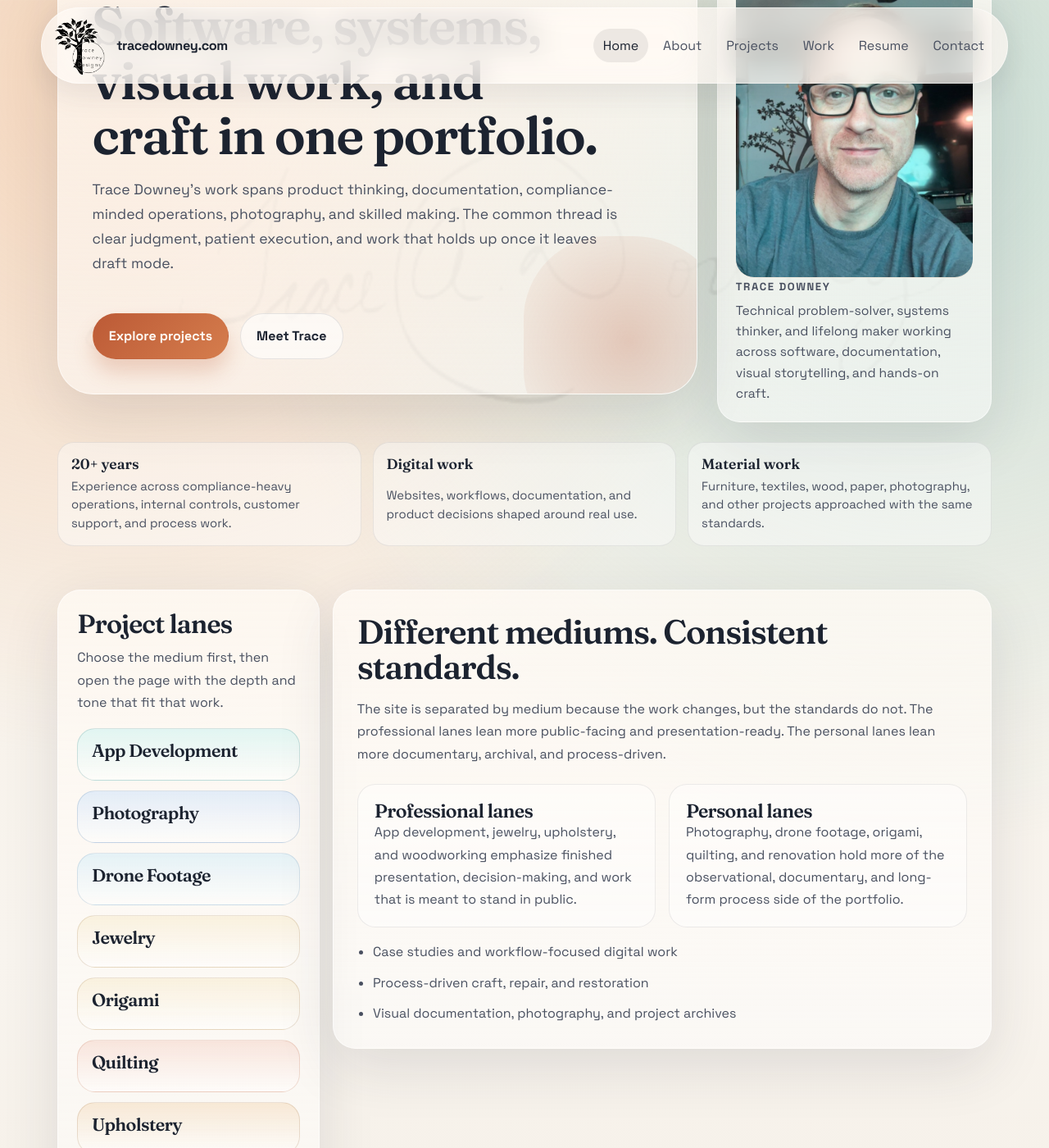
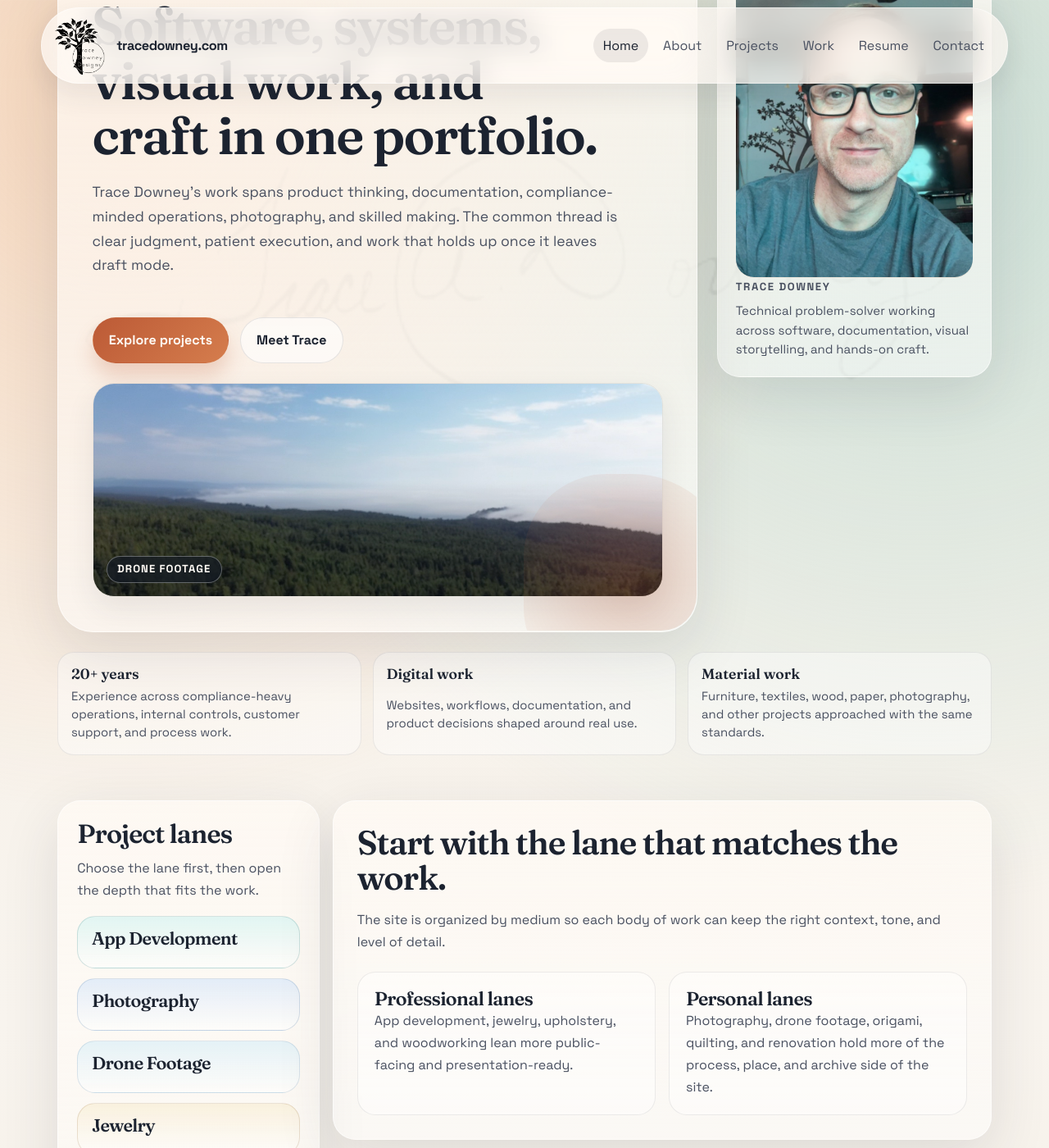
Before and after one commit to tracedowney/tracedowney.github.io, a Jekyll site: the page built from index.html, in a window 1280 px wide and 1400 px high, scrolled down 204 px. Shown: the whole window at 82% size. Built offline with Jekyll 4.4.1, drawn with Linux system fonts in a browser that asks for light colours; some of the changed text lies outside the part shown.

Commit message:
Refine homepage with forest hero feature

```diff
--- a/assets/css/site.css
+++ b/assets/css/site.css
@@ -364,7 +364,7 @@ body.background-logo .site-shell::before {
 .hero-copy {
   position: relative;
   display: grid;
-  gap: 1rem;
+  gap: 1.15rem;
   overflow: hidden;
   padding: 2.6rem;
   border-radius: clamp(28px, 4vw, 44px);
@@ -477,6 +477,55 @@ body.page-work .page-intro h1 {
 
 .button-row {
   margin-top: 1.8rem;
+}
+
+.hero-copy__feature {
+  position: relative;
+  display: block;
+  overflow: hidden;
+  margin-top: 0.35rem;
+  border: 1px solid rgba(28, 35, 48, 0.08);
+  border-radius: 26px;
+  box-shadow: var(--shadow-soft);
+  aspect-ratio: 16 / 6;
+  text-decoration: none;
+}
+
+.hero-copy__feature::after {
+  content: "";
+  position: absolute;
+  inset: auto 0 0;
+  height: 55%;
+  background: linear-gradient(180deg, rgba(17, 24, 38, 0), rgba(17, 24, 38, 0.34));
+  pointer-events: none;
+}
+
+.hero-copy__feature img {
+  display: block;
+  width: 100%;
+  height: 100%;
+  object-fit: cover;
+  object-position: center 52%;
+}
+
+.hero-copy__feature-badge {
+  position: absolute;
+  left: 1rem;
+  bottom: 1rem;
+  z-index: 1;
+  display: inline-flex;
+  align-items: center;
+  min-height: 2rem;
+  padding: 0.28rem 0.78rem;
+  border: 1px solid rgba(255, 255, 255, 0.32);
+  border-radius: 999px;
+  background: rgba(17, 24, 38, 0.56);
+  color: #fffaf4;
+  font-size: 0.82rem;
+  font-weight: 700;
+  letter-spacing: 0.08em;
+  text-transform: uppercase;
+  backdrop-filter: blur(14px);
 }
 
 .button {
@@ -629,8 +678,8 @@ body.page-work .page-intro h1 {
 
 .hero-panel__summary {
   color: var(--ink-700);
-  font-size: 0.98rem;
-  line-height: 1.6;
+  font-size: 0.94rem;
+  line-height: 1.55;
 }
 
 .hero-panel__body .mini-list {
@@ -1785,6 +1834,10 @@ body.page-work .page-intro h1 {
     min-height: 18rem;
   }
 
+  .hero-copy__feature {
+    aspect-ratio: 16 / 7;
+  }
+
   .project-feature,
   .project-feature--media {
     grid-template-columns: 1fr;
@@ -1880,6 +1933,11 @@ body.page-work .page-intro h1 {
   .cta-card,
   .hero-panel {
     padding: 1.4rem;
+  }
+
+  .hero-copy__feature {
+    border-radius: 22px;
+    aspect-ratio: 16 / 8;
   }
 
   .case-study-hero__visual {
--- a/index.html
+++ b/index.html
@@ -13,6 +13,10 @@ background_style: home
       <a class="button button-primary" href="/projects/">Explore projects</a>
       <a class="button button-secondary" href="/about/">Meet Trace</a>
     </div>
+    <a class="hero-copy__feature" href="/projects/drone-footage/">
+      <img src="{{ '/assets/images/projects/drone/forest-overlook-showcase-poster.jpg' | relative_url }}" alt="Wide aerial view over a redwood forest with coastal fog." />
+      <span class="hero-copy__feature-badge">Drone footage</span>
+    </a>
   </div>
   <aside class="hero-panel hero-panel--profile card">
     <div class="hero-panel__visual hero-panel__visual--profile">
@@ -20,7 +24,7 @@ background_style: home
     </div>
     <div class="hero-panel__body hero-panel__body--compact">
       <p class="eyebrow">Trace Downey</p>
-      <p class="hero-panel__summary">Technical problem-solver, systems thinker, and lifelong maker working across software, documentation, visual storytelling, and hands-on craft.</p>
+      <p class="hero-panel__summary">Technical problem-solver working across software, documentation, visual storytelling, and hands-on craft.</p>
     </div>
   </aside>
   <div class="hero-summary-grid hero-summary-grid--band" aria-label="Trace Downey summary">
@@ -44,66 +48,60 @@ background_style: home
     <aside class="lane-sidebar card">
       <div class="lane-sidebar__intro">
         <h2>Project lanes</h2>
-        <p>Choose the medium first, then open the page with the depth and tone that fit that work.</p>
+        <p>Choose the lane first, then open the depth that fits the work.</p>
       </div>
       {% include lane-menu.html %}
     </aside>
     <div class="lane-explorer__panel card">
-      <h2>Different mediums. Consistent standards.</h2>
-      <p>The site is separated by medium because the work changes, but the standards do not. The professional lanes lean more public-facing and presentation-ready. The personal lanes lean more documentary, archival, and process-driven.</p>
+      <h2>Start with the lane that matches the work.</h2>
+      <p>The site is organized by medium so each body of work can keep the right context, tone, and level of detail.</p>
       <div class="lane-group-grid">
         <article class="lane-group-card">
           <h3>Professional lanes</h3>
-          <p>App development, jewelry, upholstery, and woodworking emphasize finished presentation, decision-making, and work that is meant to stand in public.</p>
+          <p>App development, jewelry, upholstery, and woodworking lean more public-facing and presentation-ready.</p>
         </article>
         <article class="lane-group-card">
           <h3>Personal lanes</h3>
-          <p>Photography, drone footage, origami, quilting, and renovation hold more of the observational, documentary, and long-form process side of the portfolio.</p>
+          <p>Photography, drone footage, origami, quilting, and renovation hold more of the process, place, and archive side of the site.</p>
         </article>
       </div>
-      <ul class="feature-list">
-        <li>Case studies and workflow-focused digital work</li>
-        <li>Process-driven craft, repair, and restoration</li>
-        <li>Visual documentation, photography, and project archives</li>
-      </ul>
     </div>
   </div>
 </section>
 
 <section class="section section-split">
   <div class="card prose-card">
-    <h2>A wide portfolio is only useful if the structure helps people read it.</h2>
-    <p>Instead of forcing everything into one brand story, the site separates the work clearly and lets the patterns emerge: systems thinking, visual judgment, documentation, and material care.</p>
-    <p>If someone arrives here for a resume, a case study, a photo set, or a permissions question, they should still leave with a coherent sense of how Trace works.</p>
+    <h2>The range matters less than whether the structure makes it readable.</h2>
+    <p>This site is not trying to flatten everything into one generic brand story. It separates the work clearly so the patterns can show up on their own.</p>
   </div>
   <div class="stack-grid">
     <a class="link-tile" href="/about/">
       <strong>About</strong>
-      <p>Background, working style, and the standards that connect the different parts of the portfolio.</p>
+      <p>Background, working style, and the standards that connect the rest.</p>
     </a>
     <a class="link-tile" href="/work/">
       <strong>Work</strong>
-      <p>The kinds of projects that benefit most from Trace&rsquo;s judgment, structure, and follow-through.</p>
+      <p>The professional problems I solve best.</p>
     </a>
     <a class="link-tile" href="/contact/">
       <strong>Contact</strong>
-      <p>Project inquiries, permissions questions, and the clearest path for getting in touch.</p>
+      <p>Project inquiries, permissions questions, and the cleanest way to reach me.</p>
     </a>
     <a class="link-tile" href="/resume/">
       <strong>Resume</strong>
-      <p>The public-facing snapshot of experience across audit, compliance, support, and operations.</p>
+      <p>A public-facing summary of experience in audit, compliance, support, and operations.</p>
     </a>
   </div>
 </section>
 
 <section class="section section-cta">
   <div class="cta-card">
-    <h2>Start with the lane that matches your reason for visiting.</h2>
-    <p>The software work, case study material, and professional background live alongside the more personal documentation and craft archive. The structure is intentional so each section can do its job well.</p>
+    <h2>Start where your reason for visiting is clearest.</h2>
+    <p>Projects is the full archive. Work and Resume are the fastest route if you are here for the professional side.</p>
     <div class="button-row">
       <a class="button button-primary" href="/projects/">Browse projects</a>
       <a class="button button-secondary" href="/about/">Read about Trace</a>
     </div>
-    <p class="subtle subtle--spaced">For reposting, licensing, or permission questions, the site’s <a href="/rights/">rights and permissions notice</a> sets the ground rules clearly.</p>
+    <p class="subtle subtle--spaced">Rights and permissions are outlined <a href="/rights/">here</a>.</p>
   </div>
 </section>
```
